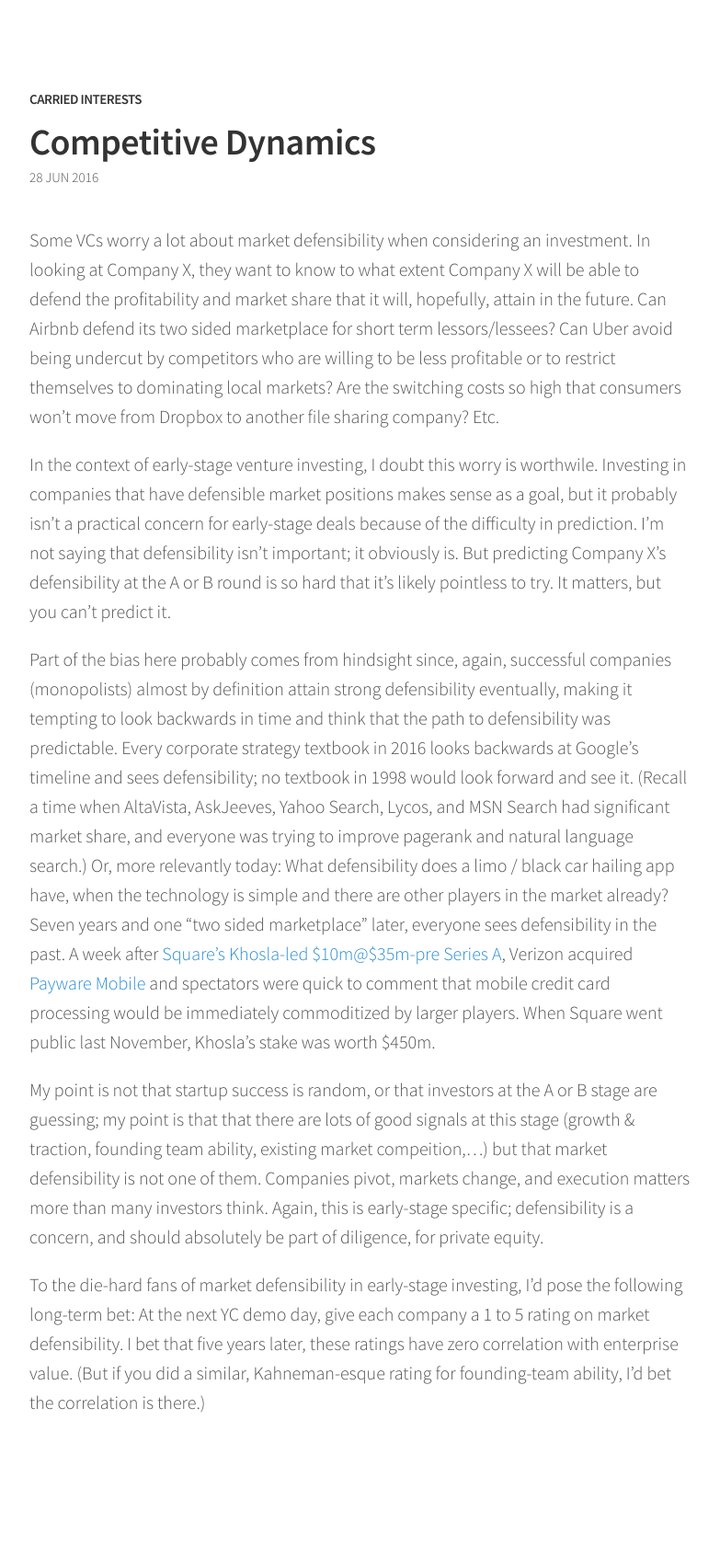
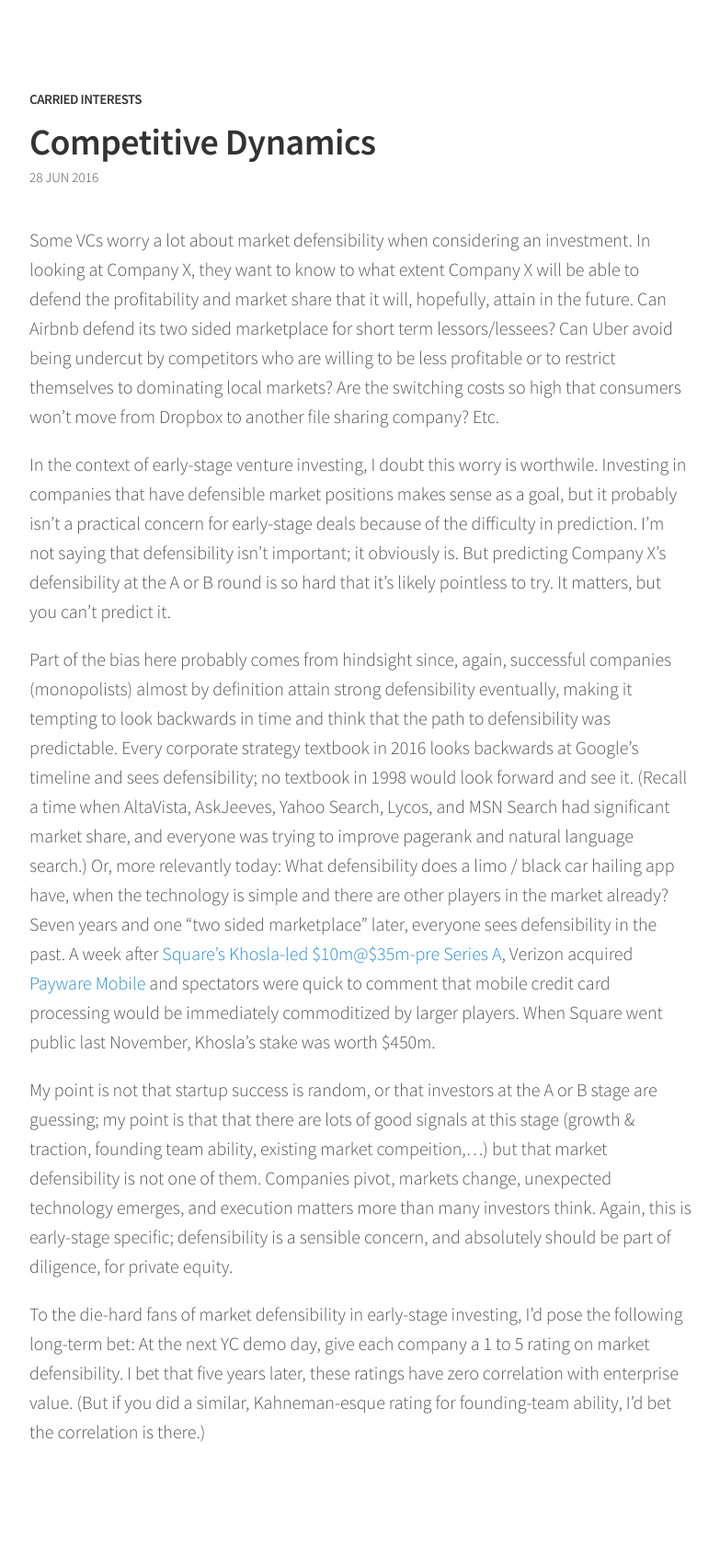
Before and after one commit to sl8r000/carried-interests, a Jekyll site: the page built from _posts/2016-06-28-competitive-dynamics.md, in a window 1280 px wide. Shown: the whole page at 92% size, without its empty margins (248-1031 px from the left). Built offline with Jekyll 4.4.1, drawn with Linux system fonts in a browser that asks for light colours; before the commit the page ends 1661 px from its top, so only the background shows below that.

Commit message:
defensibility

```diff
--- a/_posts/2016-06-28-competitive-dynamics.md
+++ b/_posts/2016-06-28-competitive-dynamics.md
@@ -10,6 +10,6 @@ Part of the bias here probably comes from hindsight since, again, successful com
 Yahoo Search, Lycos, and MSN Search had significant market share, and everyone was trying to improve pagerank and natural language search.) Or, more relevantly today: What defensibility does a limo / black car hailing app have, when the technology is simple and there are other players in the market already? Seven years and one "two sided marketplace" later, everyone sees defensibility in the past. A week after [Square's Khosla-led $10m@$35m-pre Series
 A](https://techcrunch.com/2009/12/01/square-worth-40-million-before-launch/), Verizon acquired [Payware Mobile](https://techcrunch.com/2009/12/10/verifone-rushes-to-announce-square-competitor-jack-dorsey-comments/) and spectators were quick to comment that mobile credit card processing would be immediately commoditized by larger players. When Square went public last November, Khosla's stake was worth $450m.
 
-My point is not that startup success is random, or that investors at the A or B stage are guessing; my point is that that there are lots of good signals at this stage (growth & traction, founding team ability, existing market compeition,...) but that market defensibility is not one of them. Companies pivot, markets change, and execution matters more than many investors think. Again, this is early-stage specific; defensibility is a concern, and should absolutely be part of diligence, for private equity.
+My point is not that startup success is random, or that investors at the A or B stage are guessing; my point is that that there are lots of good signals at this stage (growth & traction, founding team ability, existing market compeition,...) but that market defensibility is not one of them. Companies pivot, markets change, unexpected technology emerges, and execution matters more than many investors think. Again, this is early-stage specific; defensibility is a sensible concern, and absolutely should be part of diligence, for private equity.
 
 To the die-hard fans of market defensibility in early-stage investing, I'd pose the following long-term bet: At the next YC demo day, give each company a 1 to 5 rating on market defensibility. I bet that five years later, these ratings have zero correlation with enterprise value. (But if you did a similar, Kahneman-esque rating for founding-team ability, I'd bet the correlation is there.)
```
